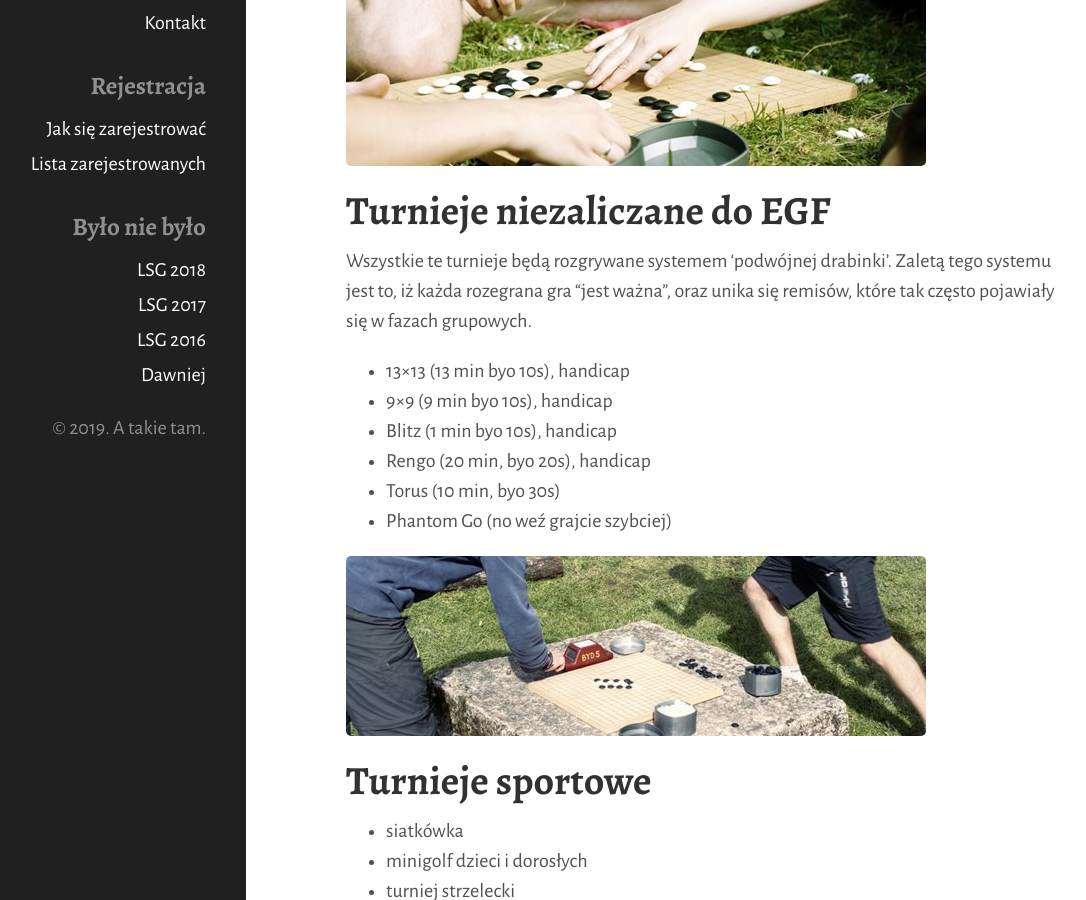
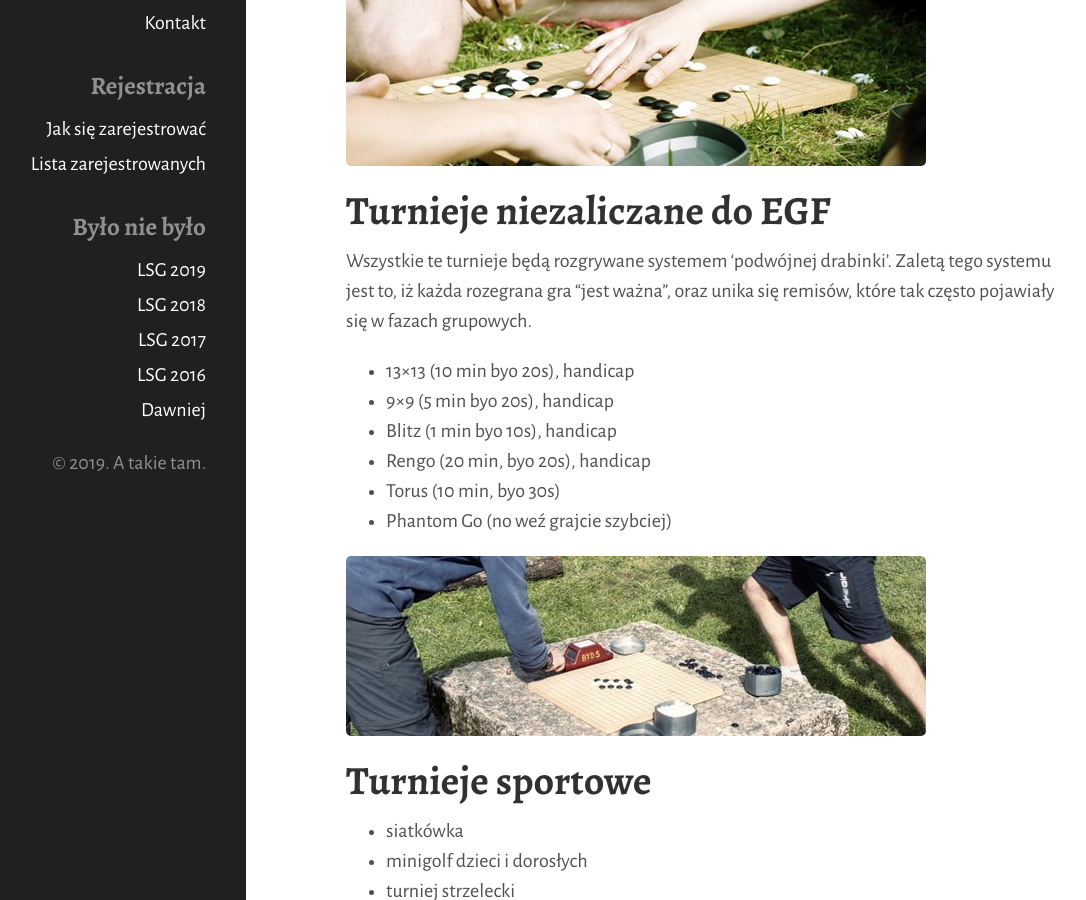
Before and after one commit to tasuki/lsg, a Jekyll site: the page built from turnieje.md, in a window 1280 px wide and 900 px high, scrolled down 554 px. Shown: the whole window, without its empty margins (114-1200 px from the left). Built offline with Jekyll 4.4.1, drawn with Linux system fonts in a browser that asks for light colours; nearby versions of some CDN libraries.

```diff
--- a/_includes/sidebar.html
+++ b/_includes/sidebar.html
@@ -24,6 +24,7 @@
       <a class="sidebar-nav-item" href="/jak-sie-zarejestrowac">Jak się zarejestrować</a>
       <a class="sidebar-nav-item" href="/zarejestrowani">Lista zarejestrowanych</a>
       <h3>Było nie było</h3>
+      <a class="sidebar-nav-item" href="/2019">LSG 2019</a>
       <a class="sidebar-nav-item" href="/2018">LSG 2018</a>
       <a class="sidebar-nav-item" href="/2017">LSG 2017</a>
       <a class="sidebar-nav-item" href="/2016">LSG 2016</a>
--- a/turnieje.md
+++ b/turnieje.md
@@ -22,8 +22,8 @@ zasady: klasa A (60 min, byo 60 s), 6 rund, McMahon, gry równe
 
 Wszystkie te turnieje będą rozgrywane systemem 'podwójnej drabinki'. Zaletą tego systemu jest to, iż każda rozegrana gra "jest ważna", oraz unika się remisów, które tak często pojawiały się w fazach grupowych.
 
-- 13&times;13 (13 min byo 10s), handicap
-- 9&times;9 (9 min byo 10s), handicap
+- 13&times;13 (10 min byo 20s), handicap
+- 9&times;9 (5 min byo 20s), handicap
 - Blitz (1 min byo 10s), handicap
 - Rengo (20 min, byo 20s), handicap
 - Torus (10 min, byo 30s)
```
Also changed, not shown: 2019.md (added, +15 -0 lines), 3 other files.
